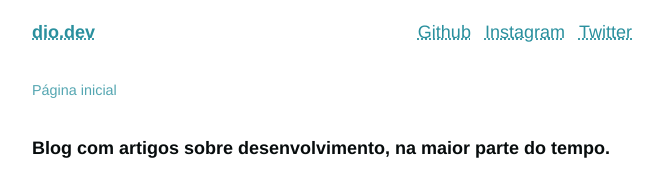
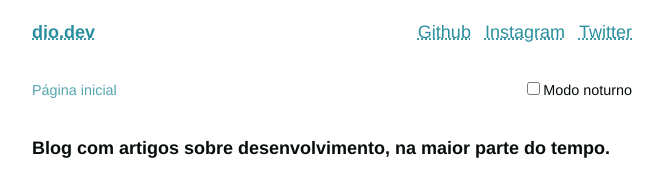
Before and after one commit to imaginamundo/dio.dev, a Next.js app: page / in a window 1280 px wide. Shown: the top 169 px of the page, without its empty margins (308-971 px from the left). Built offline with nearby package versions, Linux system fonts and the light colour scheme.

Commit message:
ADd dark mode

```diff
--- a/src/components/Breadcrumb.jsx
+++ b/src/components/Breadcrumb.jsx
@@ -1,9 +1,10 @@
 import React from 'react';
 import Link from 'next/link';
+import DarkMode from './DarkMode.jsx';
 
 import styles from './Breadcrumb.module.css';
 
-function Breadcrumb({ items = [] }) {
+export default function Breadcrumb({ items = [] }) {
   return (
     <nav className={ styles.breadcrumb } aria-label="Breadcrumb">
       <ol>
@@ -35,8 +36,7 @@ function Breadcrumb({ items = [] }) {
           })
         }
       </ol>
+      <DarkMode />
     </nav>
   );
 }
-
-export default Breadcrumb;
--- a/src/components/Breadcrumb.module.css
+++ b/src/components/Breadcrumb.module.css
@@ -1,5 +1,7 @@
 .breadcrumb {
   display: flex;
+  align-items: center;
+  justify-content: space-between;
   gap: 1em;
   max-width: 600px;
   margin: 1em auto;
--- /dev/null
+++ b/src/components/DarkMode.jsx
@@ -0,0 +1,48 @@
+import { createContext, useContext, useEffect, useState } from "react";
+
+const DarkModeContext = createContext(false);
+
+export default function DarkModeToggle() {
+  const [ dark, setDark ] = useContext(DarkModeContext);
+
+  function updateViewMode() {
+    localStorage.setItem('darkMode', !dark);
+    setDark(!dark);
+  }
+
+  return (
+    <div>
+      <label>
+        <input type="checkbox" checked={ dark } onChange={ updateViewMode } />
+        Modo noturno
+      </label>
+    </div>
+  );
+}
+
+export function DarkModeHoc({ children }) {
+  const [ dark, setDark ] = useState(false);
+
+  useEffect(() => {
+    const darkMode = localStorage.getItem('darkMode');
+    if (darkMode) {
+      const dark = darkMode === 'true';
+      setDark(dark);
+    } else if (
+      window.matchMedia &&
+      window.matchMedia('(prefers-color-scheme: dark)').matches
+    ) {
+      setDark(true);
+      localStorage.setItem('darkMode', true);
+    }
+  }, []);
+
+  let className = null;
+  if (dark) className = 'dark-mode';
+
+  return (
+    <DarkModeContext.Provider value={ [ dark, setDark ] }>
+      <div className={ className }>{ children }</div>
+    </DarkModeContext.Provider>
+  );
+}
--- a/src/components/layouts/Default.jsx
+++ b/src/components/layouts/Default.jsx
@@ -1,12 +1,13 @@
 import React from 'react';
 import Header from 'components/Header.jsx';
 import Footer from 'components/Footer.jsx';
+import { DarkModeHoc } from 'components/DarkMode.jsx';
 
 import styles from './Default.module.css';
 
 function Default(props) {
   return (
-    <>
+    <DarkModeHoc>
       <div className={ styles.default }>
         <Header />
       </div>
@@ -16,7 +17,7 @@ function Default(props) {
       <div className={ styles.default }>
         <Footer />
       </div>
-    </>
+    </DarkModeHoc>
   );
 }
 
--- a/src/pages/_app.css
+++ b/src/pages/_app.css
@@ -58,3 +58,15 @@ dd {
 .content .footnotes {
   font-size: .9em;
 }
+
+.dark-mode {
+  background: #000;
+  box-shadow: 0 0 0 1em #000;
+  color: #fff;
+}
+.dark-mode a {
+  color: #a4f4ff;
+}
+.dark-mode a:visited {
+  color: #d19de4;
+}
```
